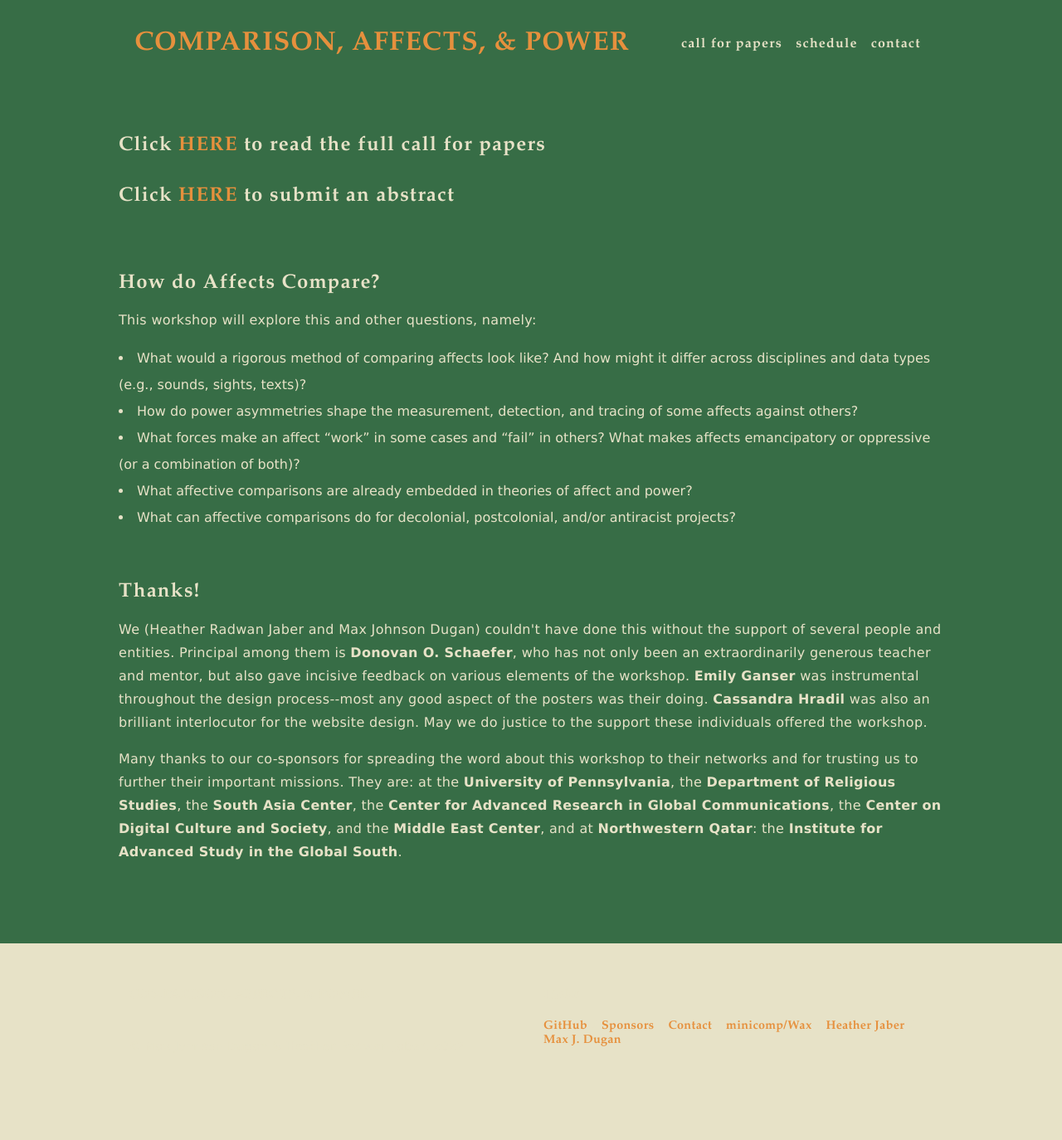
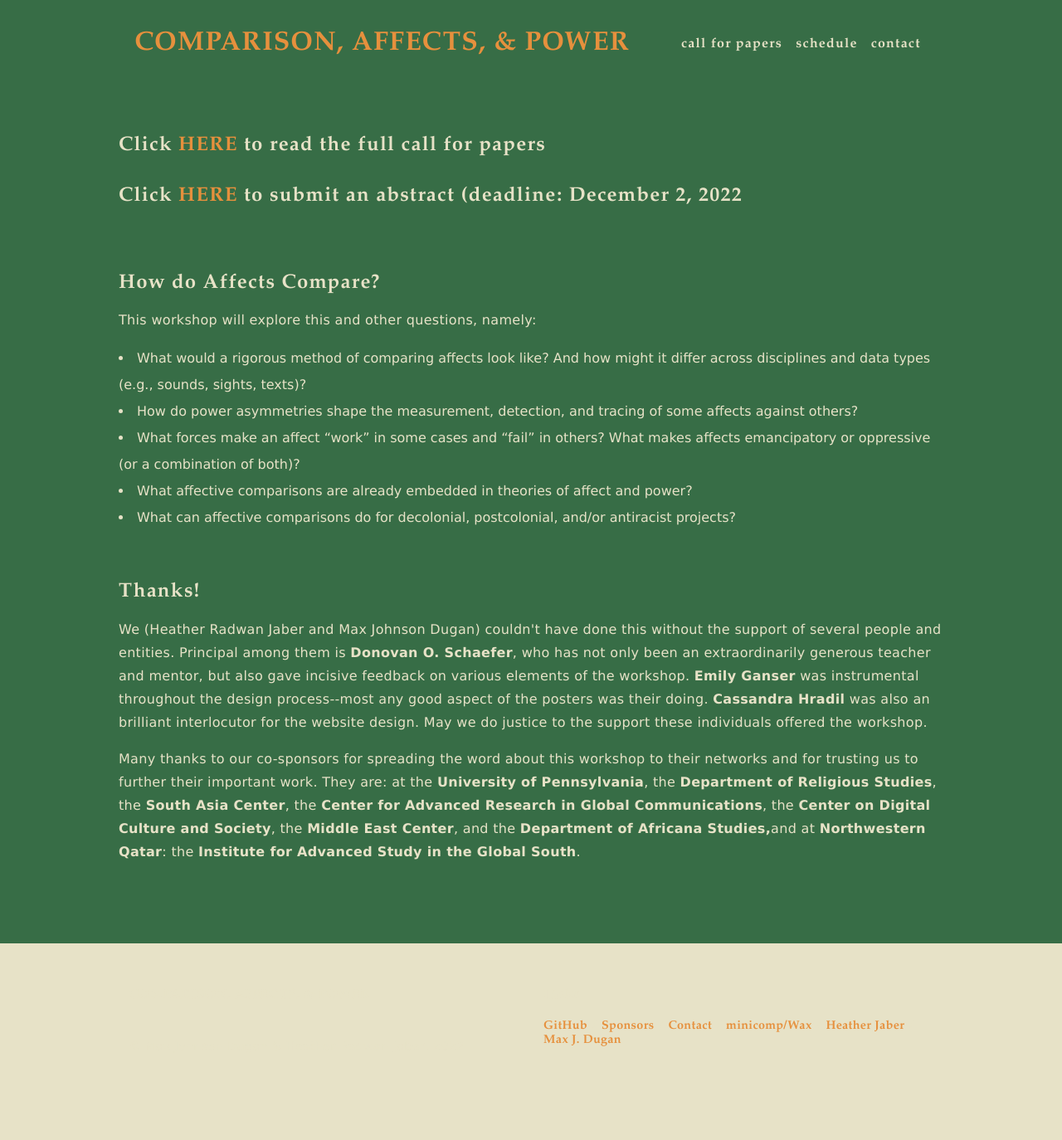
Before and after one commit to maxjdugan/comparing_affects, a Jekyll site: the page built from index.md, in a window 1280 px wide. Shown: the whole page at 83% size. Built offline with Jekyll 4.4.1, drawn with Linux system fonts in a browser that asks for light colours.

Commit message:
Added Africana Studies to the Sponsors!
On the landing page and on the sponsors page.

And added the submission deadline to the landing page.

```diff
--- a/index.md
+++ b/index.md
@@ -4,7 +4,7 @@ show_title: false
 ---
 <h3>Click <a href="https://maxjdugan.github.io/comparing_affects/cfp/">HERE</a> to read the full call for papers</h3>
 
-<h3>Click <a href="https://docs.google.com/forms/d/e/1FAIpQLSeOxN72JhqxTbVDmTHqBptXbfKcS0-21uYOdH65ot1a6EPORQ/viewform">HERE</a> to submit an abstract</h3>
+<h3>Click <a href="https://docs.google.com/forms/d/e/1FAIpQLSeOxN72JhqxTbVDmTHqBptXbfKcS0-21uYOdH65ot1a6EPORQ/viewform">HERE</a> to submit an abstract (deadline: December 2, 2022</h3>
 
 <br>
 
@@ -22,4 +22,4 @@ show_title: false
 <h3>Thanks!</h3>
 <p>We (Heather Radwan Jaber and Max Johnson Dugan) couldn't have done this without the support of several people and entities. Principal among them is <b>Donovan O. Schaefer</b>, who has not only been an extraordinarily generous teacher and mentor, but also gave incisive feedback on various elements of the workshop. <b>Emily Ganser</b> was instrumental throughout the design process--most any good aspect of the posters was their doing. <b>Cassandra Hradil</b> was also an brilliant interlocutor for the website design. May we do justice to the support these individuals offered the workshop.</p>
 
-<p>Many thanks to our co-sponsors for spreading the word about this workshop to their networks and for trusting us to further their important missions. They are: at the <b>University of Pennsylvania</b>, the <b>Department of Religious Studies</b>, the <b>South Asia Center</b>, the <b>Center for Advanced Research in Global Communications</b>, the <b>Center on Digital Culture and Society</b>, and the <b>Middle East Center</b>, and at <b>Northwestern Qatar</b>: the <b>Institute for Advanced Study in the Global South</b>.
+<p>Many thanks to our co-sponsors for spreading the word about this workshop to their networks and for trusting us to further their important work. They are: at the <b>University of Pennsylvania</b>, the <b>Department of Religious Studies</b>, the <b>South Asia Center</b>, the <b>Center for Advanced Research in Global Communications</b>, the <b>Center on Digital Culture and Society</b>, the <b>Middle East Center</b>, and the <b>Department of Africana Studies,</b>and at <b>Northwestern Qatar</b>: the <b>Institute for Advanced Study in the Global South</b>.
```
Also changed, not shown: pages/sponsors.md (+2 -0 lines).
